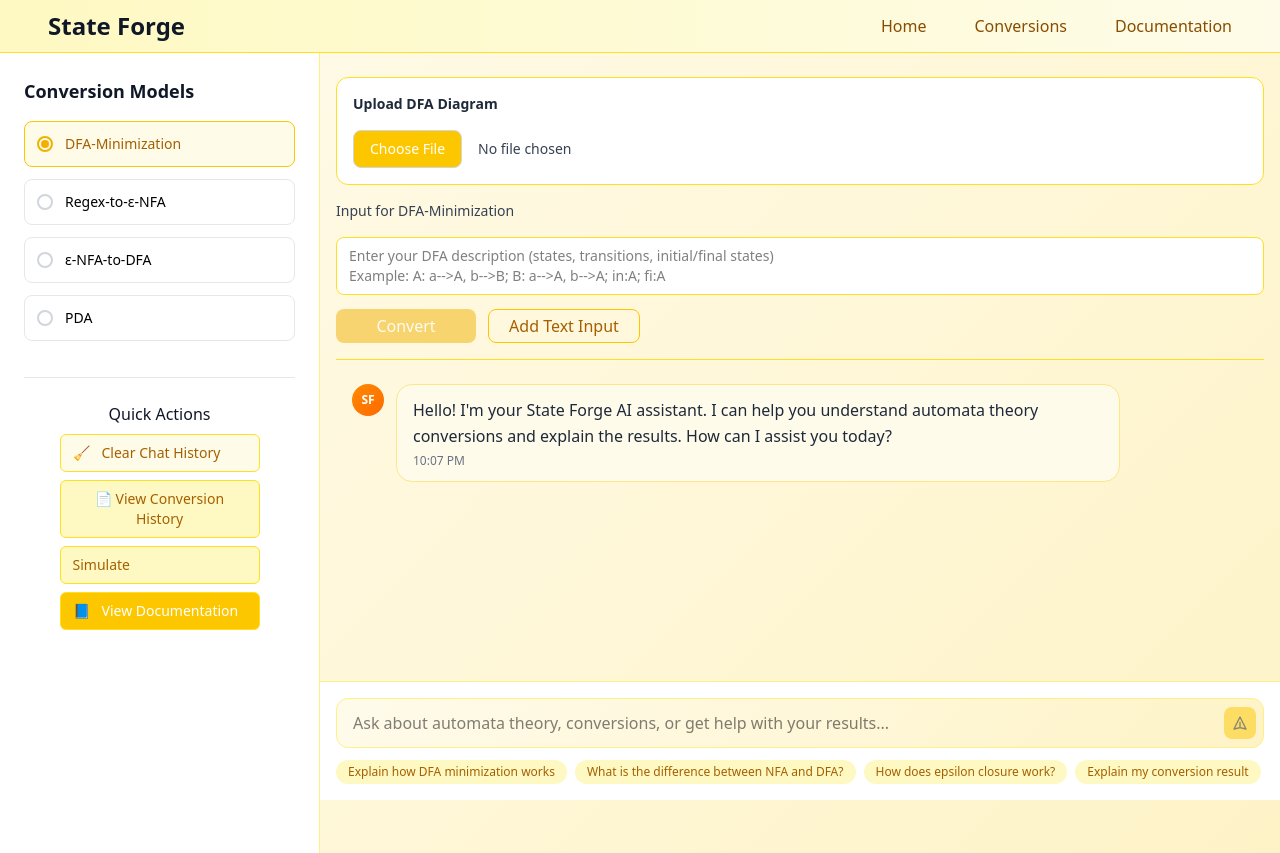
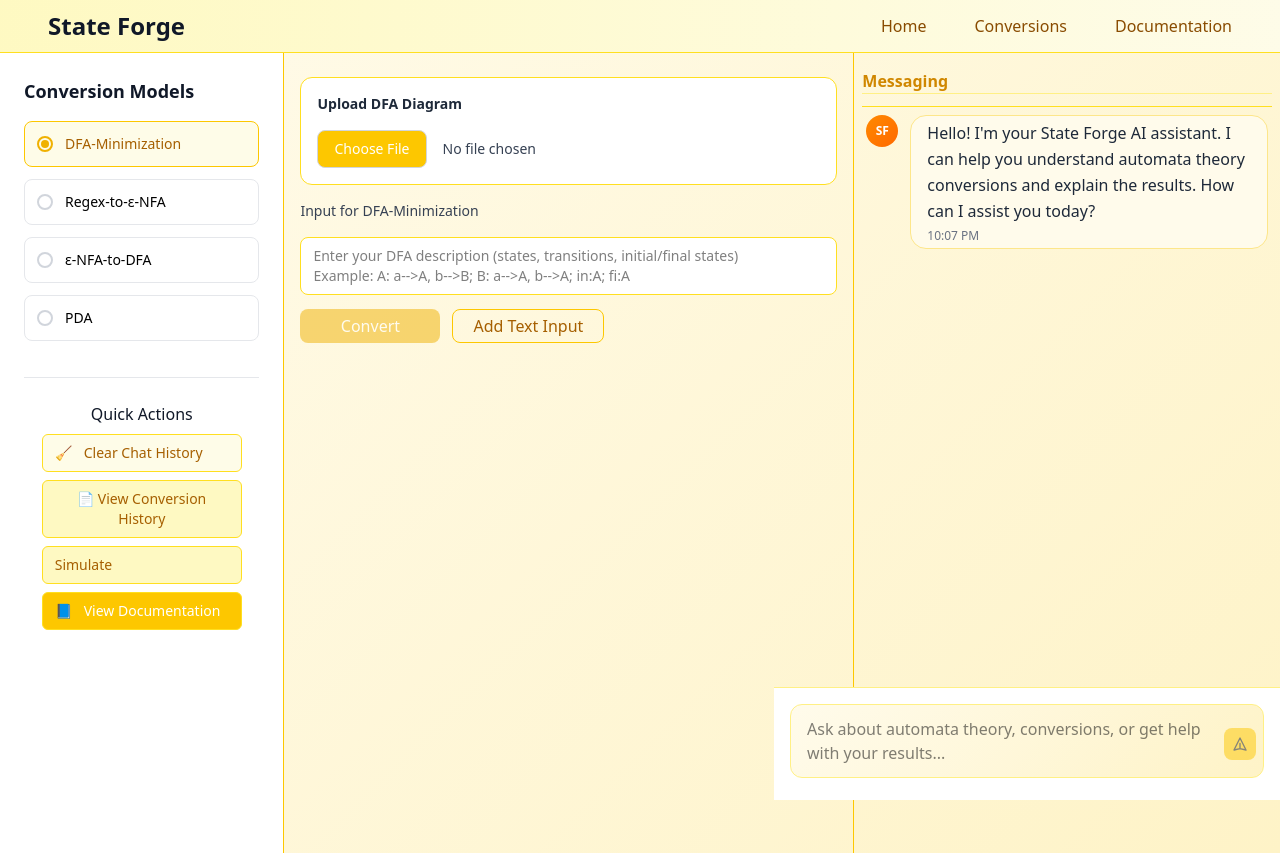
Before and after one commit to DeepThinkers-Rrsearch/front-end, a Next.js app: page /chat in a window 1280 px wide. Built offline with nearby package versions, Linux system fonts and the light colour scheme.

Commit message:
Bring the chat area to right side of the interface, and some adjustments

```diff
--- a/app/chat/page.tsx
+++ b/app/chat/page.tsx
@@ -286,12 +286,13 @@ export default function ChatPage() {
   }
 
   return (
-    <div className="min-h-screen light-yellow-bg">
+    <div className="flex min-h-screen light-yellow-bg">
       {/* <div className="flex max-w-7xl mx-auto"> */}
       <div className="flex w-full">
 
         {/* Left Sidebar - Model Selection */}
-        <div className="hidden lg:block w-80 bg-white border-r border-yellow-200 min-h-screen">
+        {/* <div className="hidden lg:block w-80 bg-white border-r border-yellow-200 min-h-screen"> */}
+          <div className="w-2/9 bg-white border-r border-yellow-400 min-h-screen">
           <div className="p-6">
             <h2 className="text-lg font-semibold text-gray-900 mb-4">
               Conversion Models
@@ -387,7 +388,8 @@ export default function ChatPage() {
         </div>
 
         {/* Main Chat Area */}
-        <div className="flex-1 px-4 py-6">
+        {/* <div className="flex-1 px-4 py-6"> */}
+        <div className="w-4/9 px-4 py-6 overflow-y-auto">
           <div className="space-y-4 mb-24">
                 {(selectedModel === MODELS.DFA_MINIMIZATION || selectedModel === MODELS.E_NFA_TO_DFA) && (
                     <div className="relative border border-yellow-300 rounded-xl p-4 bg-white">
@@ -664,9 +666,16 @@ export default function ChatPage() {
         </div>
       </div>
     )}
+    </div>
+    </div>
             {/* Messaging interface */}
-            <div className="flex flex-col">
-            <div className="h-[250px] overflow-y-auto border-t border-yellow-300 px-4 py-6 scroll-smooth">
+            <div className="w-3/9 border-l border-yellow-400 px-2 py-4 overflow-y-auto">
+            <div className="h-full flex flex-col gap-3">
+            <div className="font-semibold text-yellow-600 border-b border-yellow-200 pb-0">
+              Messaging
+            </div>
+            <div className="h-[520px] overflow-y-auto border-t border-yellow-300 px-1 py-2 scroll-smooth">
+            <div className="flex flex-col gap-y-2">
             {messages.map((message) => (
               <div
                 key={message.id}
@@ -676,7 +685,7 @@ export default function ChatPage() {
                 <div
                   className={`flex max-w-sm sm:max-w-lg md:max-w-xl lg:max-w-2xl xl:max-w-3xl ${  // ← UPDATE THIS LINE
                     message.role === "user" ? "flex-row-reverse" : "flex-row"
-                    } items-start space-x-3`}
+                    } items-start space-x-2`}
                 >
                   {/* Avatar section stays the same */}
                   <div
@@ -696,7 +705,7 @@ export default function ChatPage() {
 
                   {/* REPLACE THIS ENTIRE MESSAGE BUBBLE SECTION: */}
                   <div
-                    className={`rounded-2xl px-4 py-3 ${  // ← REMOVE max-w-xs lg:max-w-md from here
+                    className={`rounded-2xl px-4 py-1 ${  // ← REMOVE max-w-xs lg:max-w-md from here
                       message.role === "user"
                         ? "chat-bubble-user"
                         : "chat-bubble-ai"
@@ -835,7 +844,7 @@ export default function ChatPage() {
                   </div>
                 </div>
               ))}
-
+            </div>
             {/* Loading Message */}
             {isLoading && (
               <div className="flex justify-start">
@@ -863,20 +872,18 @@ export default function ChatPage() {
             <div ref={messagesEndRef} />
           </div>
         </div>
-      </div>
-    </div>
-    </div>
+
       {/* Chat Input */}
-      <div className="fixed bottom-0 left-80 right-0 bg-white border-t border-yellow-200">
-        <div className="max-w-7xl mx-auto px-4 py-4">
+      <div className="fixed bottom-0 right-0 w-[506px] bg-white border-t border-yellow-200">
+        <div className="w-full px-4 py-4">
           <form onSubmit={handleSubmit} className="flex space-x-4">
             <div className="flex-1 relative">
-              <input
-                type="text"
+              <textarea
                 value={inputValue}
                 onChange={(e) => setInputValue(e.target.value)}
                 placeholder="Ask about automata theory, conversions, or get help with your results..."
-                className="w-full px-4 py-3 pr-12 border border-yellow-200 rounded-xl focus:ring-2 focus:ring-yellow-400 focus:border-transparent light-yellow-bg"
+                rows={2}
+                className="w-full px-4 py-3 pr-12 border border-yellow-200 rounded-xl resize-none focus:ring-2 focus:ring-yellow-400 focus:border-transparent light-yellow-bg"
                 disabled={isLoading}
               />
               <button
@@ -902,7 +909,7 @@ export default function ChatPage() {
           </form>
 
           {/* Input Suggestions */}
-          <div className="mt-3 flex flex-wrap gap-2">
+          {/* <div className="mt-3 flex flex-wrap gap-2">
             <button
               onClick={() =>
                 setInputValue("Explain how DFA minimization works")
@@ -931,10 +938,11 @@ export default function ChatPage() {
             >
               Explain my conversion result
             </button>
+          </div> */}
         </div>
       </div>
       </div>
-
+      </div>
       {/* Conversion History Model */}
       {isConversionHistoryOpen &&
         <div
```
Lines whose indentation alone changed are shown as unchanged.
